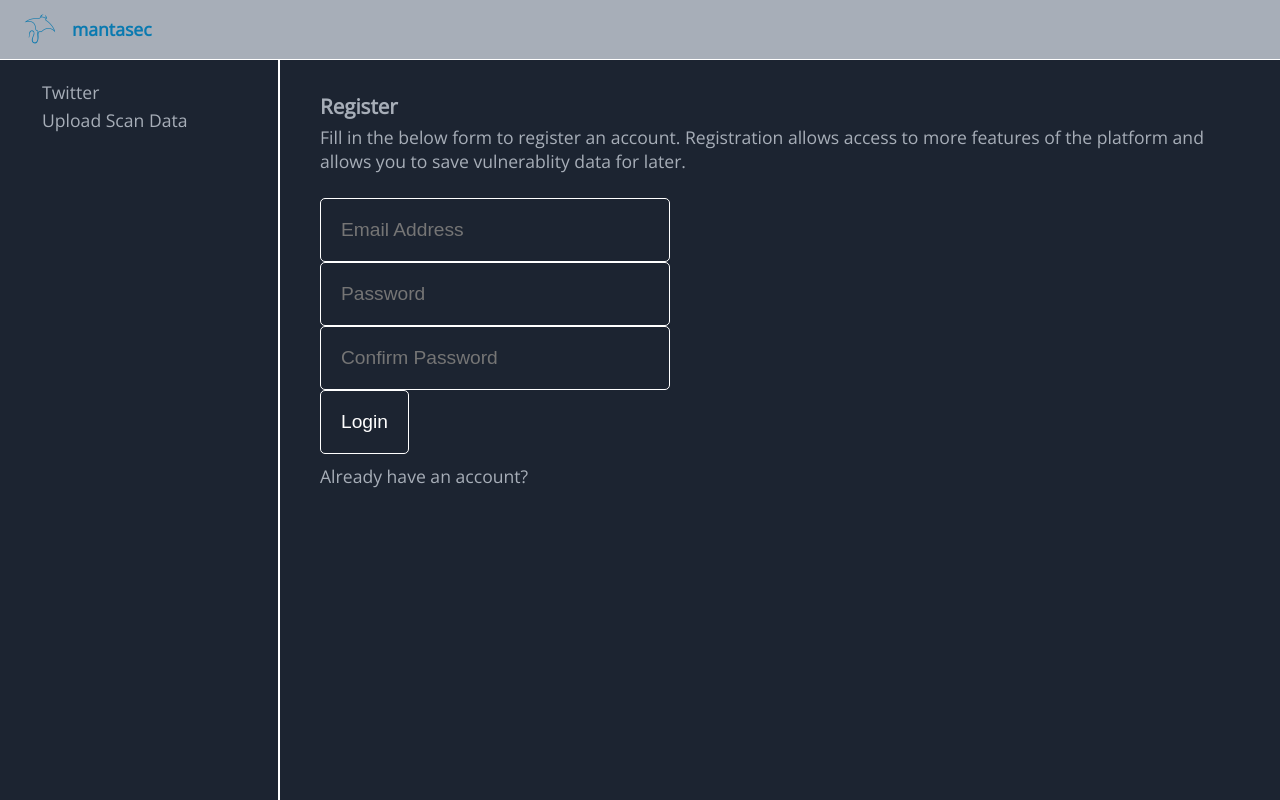
After one commit to HollyManta/MantaSec-Frontend, a Flask app: page /register in a window 1280 px wide. The commit adds this page. Run offline with Flask 2, Linux system fonts and the light colour scheme; parts of the project's set-up code (start-up, migrations or seed data) failed here and were passed over; some libraries are stand-ins or nearby versions.

```diff
--- a/virt/application.py
+++ b/virt/application.py
@@ -1,12 +1,52 @@
-from flask import Flask, request, render_template, Markup, make_response
+from flask import Flask, request, render_template, Markup, make_response, redirect
+import os
+import MySQLdb
+import bcrypt
+import re
 
-import os
 import template_parts
 import security_headers
 import parser_nessus
 import vulnerability_handling
+import aggregator
+
 
 application = Flask(__name__)
+
+
+DATABASE = {
+    'NAME': os.environ['RDS_DB_NAME'],
+    'USER': os.environ['RDS_USERNAME'],
+    'PASSWORD': os.environ['RDS_PASSWORD'],
+    'HOST': os.environ['RDS_HOSTNAME'],
+    'PORT': int(os.environ['RDS_PORT'])
+}
+
+# Connect without DB incase we're a fresh instance and need to initiate
+db = MySQLdb.connect(   host=DATABASE["HOST"],
+                        user=DATABASE["USER"],
+                        passwd=DATABASE["PASSWORD"],
+                        port=DATABASE["PORT"]
+                    )
+
+cur = db.cursor()
+cur.execute("DROP DATABASE frontend")
+cur.execute("SELECT SCHEMA_NAME FROM INFORMATION_SCHEMA.SCHEMATA WHERE SCHEMA_NAME = 'frontend'")
+if len(cur.fetchall()) == 0:
+    print("No database")
+    cur.execute("CREATE DATABASE frontend")
+    cur.execute("use frontend")
+    cur.execute("CREATE TABLE users (email VARCHAR(256), hash VARCHAR(64), firstName VARCHAR(256), lastName VARCHAR(256))")
+else:
+    cur.execute("USE frontend")
+
+#password = b"test password here"
+#hashed = bcrypt.hashpw(password, bcrypt.gensalt())
+
+#if bcrypt.checkpw(password, hashed):
+#    print("It Matches!")
+#else:
+#    print("It Does not Match :(")
 
 # Set up the template parts
 sidebar = Markup(template_parts.sidebar)
@@ -20,6 +60,11 @@ def show_index():
     response = make_response(renderedTemplate)
     response = security_headers.add(response)
     return response
+
+@application.route('/db-create')
+def show_db():
+    output = "DB Status: " + DATABASE["NAME"]
+    return output
 
 @application.route('/upload', methods=['GET','POST'])
 def show_upload():
@@ -36,6 +81,7 @@ def show_upload():
             else:
                 print("Unsupported file type")
 
+        vulns = aggregator.aggregate(vulns)
         vulnlist = vulnerability_handling.orderVulns(vulns)
         vulnlist = Markup(vulnlist)
 
@@ -49,6 +95,62 @@ def show_upload():
     response = security_headers.add(response)
     return response
 
+@application.route('/login')
+def show_login():
+    renderedTemplate = render_template("login.html", sidebar = sidebar, navbar = navbar, headercontent = headercontent)
+    response = make_response(renderedTemplate)
+    response = security_headers.add(response)
+    return response
+
+@application.route('/register', methods=['GET','POST'])
+def show_register():
+    if request.method == 'POST':
+        # Process registration here
+        # Check that we received each parameter (email, password, confirm)
+        paramList = request.form.to_dict().keys()
+        if not ("email" in paramList and "password" in paramList and "confirm" in paramList):
+            registrationErrors = "Error: Missing parameter!"
+            renderedTemplate = render_template("register.html", sidebar = sidebar, navbar = navbar, headercontent = headercontent, registrationErrors = registrationErrors)
+            response = make_response(renderedTemplate)
+            response = security_headers.add(response)
+
+        email = request.form.get('email')
+        password = request.form.get('password')
+        confirm = request.form.get('confirm')
+
+        #Check if password and confirm match
+        if (confirm != password):
+            registrationErrors = "Error: Invalid email address!"
+            renderedTemplate = render_template("register.html", sidebar = sidebar, navbar = navbar, headercontent = headercontent, registrationErrors = registrationErrors)
+            response = make_response(renderedTemplate)
+            response = security_headers.add(response)
+
+        #Check password complexity
+
+        # Check the email address is valid
+        regex = '^\w+([\.-]?\w+)*@\w+([\.-]?\w+)*(\.\w{2,3})+$'
+        if not (re.search(regex,email)):
+            registrationErrors = "Error: Invalid email address!"
+            renderedTemplate = render_template("register.html", sidebar = sidebar, navbar = navbar, headercontent = headercontent, registrationErrors = registrationErrors)
+            response = make_response(renderedTemplate)
+            response = security_headers.add(response)
+
+        # Check the email is not in use
+
+
+        # If registration fails then contnue to load the template with the original email address
+        #return redirect("/profile", code=302)
+    renderedTemplate = render_template("register.html", sidebar = sidebar, navbar = navbar, headercontent = headercontent)
+    response = make_response(renderedTemplate)
+    response = security_headers.add(response)
+    return response
+
+@application.route('/profile')
+def show_profile():
+    renderedTemplate = render_template("profile.html", sidebar = sidebar, navbar = navbar, headercontent = headercontent)
+    response = make_response(renderedTemplate)
+    response = security_headers.add(response)
+    return response
 
 #@application.route('/dashboard')
 #def show_dashboard():
@@ -105,13 +207,6 @@ def show_upload():
 #    response = security_headers.add(response)
 #    return response
 
-#@application.route('/profile')
-#def show_profile():
-#    renderedTemplate = render_template("profile.html", sidebar = sidebar, navbar = navbar, headercontent = headercontent)
-#    response = make_response(renderedTemplate)
-#    response = security_headers.add(response)
-#    return response
-
 #@application.route('/sign-out')
 #def show_signout():
 #    # Do a sign out here
--- a/virt/parser_nessus.py
+++ b/virt/parser_nessus.py
@@ -38,13 +38,13 @@ def parse(nessusData):
             for item in host:
                 if item.tag == "ReportItem": # This skips HostProperties
                     vulnName    = item.find('plugin_name').text
+                    description = item.find('description').text
                     vulnPort    = item.attrib['port']
                     riskRating  = item.find('risk_factor').text
                     hostPost = currentHost + ":" + vulnPort
 
                     if not any(d['name'] == vulnName for d in vulnerabilities):
-                        vulnerabilities.append( {"name" : vulnName, "affected" : [ hostPost], "risk" : riskRating } )    # TODO - can we use JSON directly instead of this?
-                                                                                                        # TODO - need to incorporate Host:Port mappings
+                        vulnerabilities.append( {"name" : vulnName, "affected" : [ hostPost], "description" : description, "risk" : riskRating } )    # TODO - can we use JSON directly instead of this?
                     else:
                         for vuln in vulnerabilities:
                             if vuln["name"] == vulnName:
@@ -59,7 +59,7 @@ def merge(vulnlist, nessusData):
 
     for vuln in newVulns:
         if not any(d['name'] == vuln["name"] for d in vulnlist):
-            vulnlist.append( {"name" : vuln["name"], "affected" : vuln["affected"], "risk" : vuln["risk"] } )    # TODO - can we use JSON directly instead of this?
+            vulnlist.append( {"name" : vuln["name"], "affected" : vuln["affected"], "description" : "", "risk" : vuln["risk"] } )    # TODO - can we use JSON directly instead of this?
         else:
             for oldvuln in vulnlist:
                 if oldvuln["name"] == vuln["name"]:
--- a/virt/requirements.txt
+++ b/virt/requirements.txt
@@ -1,6 +1,11 @@
+bcrypt==3.1.7
+cffi==1.12.3
 Click==7.0
 Flask==1.0.2
 itsdangerous==1.1.0
 Jinja2==2.10.1
 MarkupSafe==1.1.1
+mysqlclient==1.4.4
+pycparser==2.19
+six==1.12.0
 Werkzeug==0.16.0
--- a/virt/static/theme/css/main.css
+++ b/virt/static/theme/css/main.css
@@ -274,6 +274,7 @@ body {
 .vuln-desc {
     padding-top: 5px;
     padding-bottom: 5px;
+    font-size: 0.9rem;
 }
 .vuln-hosts {
     font-size: 0.9rem;
@@ -297,6 +298,29 @@ body {
 }
 .center-div {
     margin: 0 auto;
+}
+.login-input {
+    border: 1px solid white;
+    border-radius: 5px;
+    background-color: inherit;
+    display: block;
+    padding: 20px;
+    color: white;
+    font-size: 1.2rem;
+    width: 350px;
+}
+.login-button {
+    border: 1px solid white;
+    border-radius: 5px;
+    background-color: inherit;
+    display: block;
+    padding: 20px;
+    color: white;
+    font-size: 1.2rem;
+}
+.login-button:hover {
+    background-color: #0a7ab0;
+    border-color: #0a7ab0;
 }
 
 .inputfile {
--- /dev/null
+++ b/virt/templates/register.html
@@ -0,0 +1,51 @@
+<!DOCTYPE html>
+<html>
+<head>
+    <title>MantaSec - Vulnerability Management Platform</title>
+    <link href="/static/theme/css/main.css" rel="stylesheet">
+    <meta name="viewport" content="width=device-width, initial-scale=1, maximum-scale=1, user-scalable=no" />
+</head>
+<body>
+    <div class="app-container">
+        <div class="app-header">
+            <a href="/">
+            <div class="app-header-logo">
+                <img class="app-header-logo-icon" src="/static/theme/images/MantaSecLogo-Outline-512.png" alt="User Image" />
+                mantasec
+            </div>
+            </a>
+            <div class="app-header-content">
+                {{ headercontent }}
+            </div>
+        </div>
+        <div class="app-navbar">
+            {{ navbar }}
+        </div>
+        <div class="app-main">
+            <div class="app-sidebar">
+                {{ sidebar }}
+            </div>
+            <div class="app-outer">
+                <div class="app-inner">
+                    <div class="row">
+                        <div class="widget-one">
+                            <div class="widget">
+                                <h3>Register</h3>
+                                <p class="padded-top-five">Fill in the below form to register an account. Registration allows access to more features of the platform and allows you to save vulnerablity data for later.</p>
+                                <p class="padded-top-five red-text">{{ registrationErrors }}</p>
+                                <form method="POST" action="/register" class="padded-top-twenty">
+                                    <input class="login-input" type="text" name="email" placeholder="Email Address" />
+                                    <input class="login-input" type="password" name="password" placeholder="Password" />
+                                    <input class="login-input" type="password" name="confirm" placeholder="Confirm Password" />
+                                    <input class="login-button" type="submit" value="Login" />
+                                    <p class="padded-top-ten"><a href="#">Already have an account?</a></p>
+                                </form>
+                            </div>
+                        </div>
+                    </div>
+                </div>
+            </div>
+        </div>
+    </div>
+</body>
+</html>
```
Also changed, not shown: virt/aggregator.py (added, +66 -0 lines), virt/template_parts.py (+18 -12 lines), virt/templates/login.html (added, +48 -0 lines), virt/vulnerability_handling.py (+43 -6 lines).
